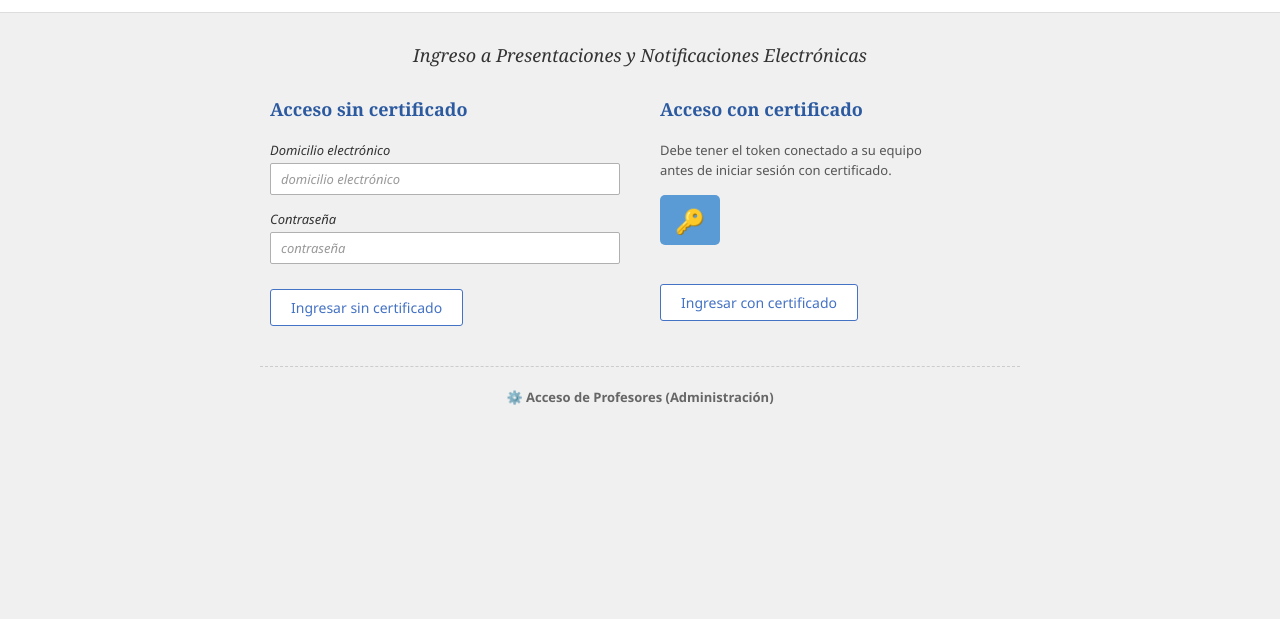
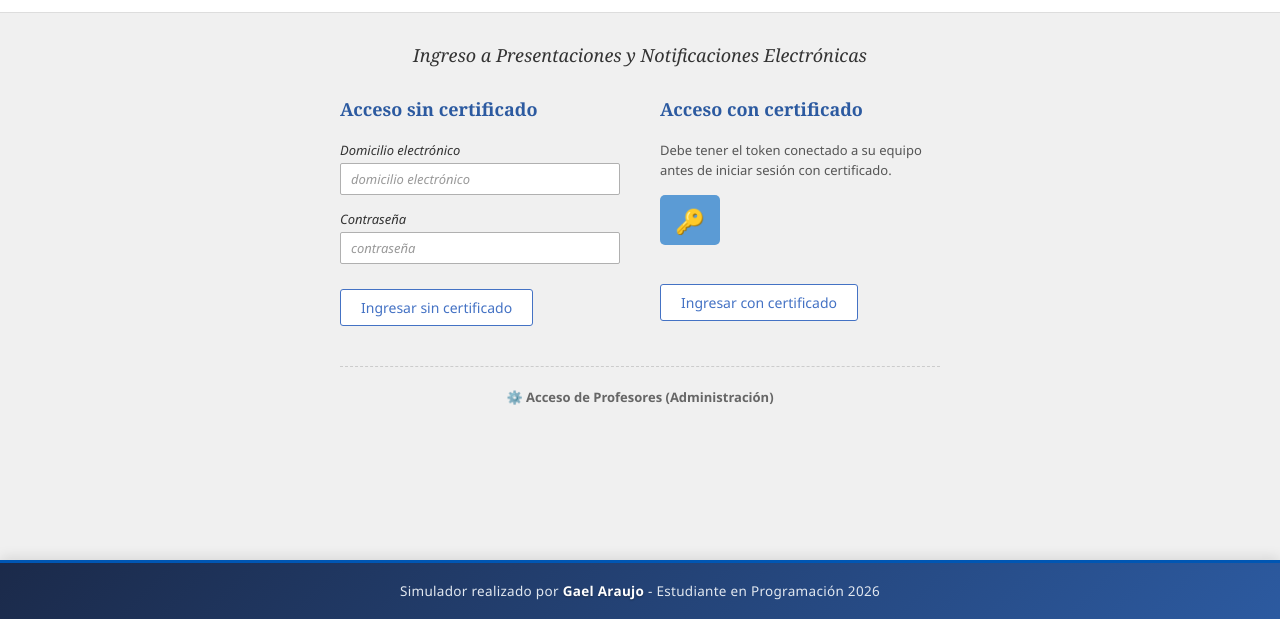
Before and after one commit to Araujogaelmdq/Simulacion-Supremacorte, a website: page index.html in a window 1280 px wide. Shown: the part 181-800 px from the top of the page. Drawn offline with Linux system fonts and the light colour scheme; no server answers.

Commit message:
Agregar creditos a Gael Araujo en el footer y actualizar configuracion de Render

```diff
--- a/app.js
+++ b/app.js
@@ -1880,3 +1880,13 @@ function escapeHTML(str) {
     tag => ({ '&': '&amp;', '<': '&lt;', '>': '&gt;', "'": '&#39;', '"': '&quot;' }[tag] || tag)
   );
 }
+
+// Footer Auto-Injection
+document.addEventListener('DOMContentLoaded', () => {
+  if (!document.querySelector('.site-footer')) {
+    const footer = document.createElement('footer');
+    footer.className = 'site-footer';
+    footer.innerHTML = '<div class="footer-content"><p>Simulador realizado por <strong>Gael Araujo</strong> - Estudiante en Programación 2026</p></div>';
+    document.body.appendChild(footer);
+  }
+});
--- a/index.html
+++ b/index.html
@@ -70,6 +70,12 @@
     </div>
   </div>
 
+  <footer class="site-footer">
+    <div class="footer-content">
+      <p>Simulador realizado por <strong>Gael Araujo</strong> - Estudiante en Programación 2026</p>
+    </div>
+  </footer>
+
   <script src="app.js"></script>
 </body>
 </html>
--- a/render.yaml
+++ b/render.yaml
@@ -1,6 +1,6 @@
 services:
   - type: web
-    name: corte-demo
+    name: Simulacion-Supremacorte
     env: node
     plan: free
     buildCommand: npm install && npx prisma generate && npx prisma db push --accept-data-loss && node prisma/seed.js
--- a/styles.css
+++ b/styles.css
@@ -16,6 +16,8 @@ body {
   color: #333;
   background-color: #f0f0f0;
   min-height: 100vh;
+  display: flex;
+  flex-direction: column;
 }
 
 a {
@@ -1671,3 +1673,28 @@ a:hover {
     padding: 12px;
   }
 }
+
+/* ==================== FOOTER ==================== */
+.site-footer {
+  background: linear-gradient(135deg, #1b2a4a, #2c5aa0);
+  color: #e2e8f0;
+  text-align: center;
+  padding: 18px 20px;
+  font-size: 13.5px;
+  border-top: 3px solid #0056b3;
+  margin-top: auto;
+  box-shadow: 0 -3px 12px rgba(0,0,0,0.1);
+  width: 100%;
+}
+
+.site-footer p {
+  margin: 0;
+  line-height: 1.5;
+  letter-spacing: 0.3px;
+}
+
+.site-footer strong {
+  color: #ffffff;
+  font-weight: 700;
+  text-shadow: 0 1px 2px rgba(0,0,0,0.3);
+}
```
Also changed, not shown: admin.html (+6 -0 lines), autorizaciones.html (+5 -0 lines), configuraciones.html (+5 -0 lines), gestion-presentacion.html (+6 -0 lines), inicio-causa.html (+6 -0 lines), juicios-universales.html (+5 -0 lines), mis-causas.html (+6 -0 lines), notificaciones.html (+6 -0 lines), novedades.html (+6 -0 lines), presentaciones.html (+6 -0 lines).
